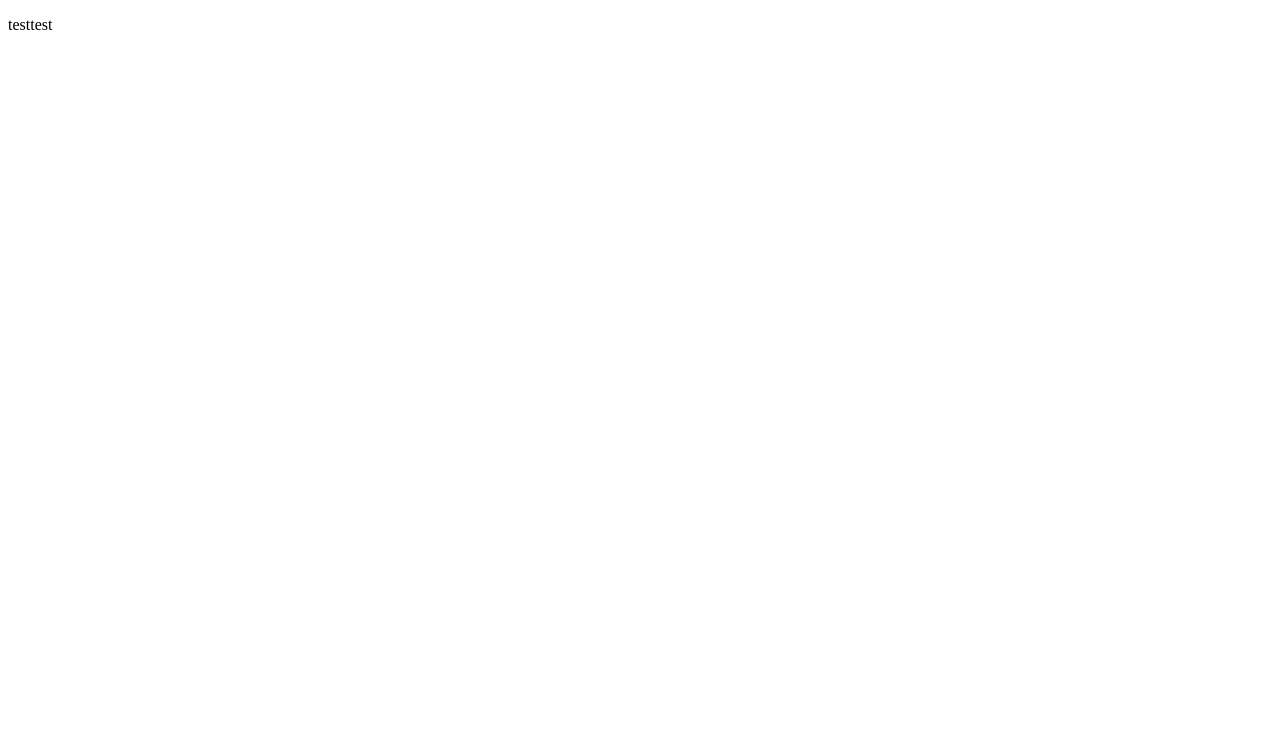
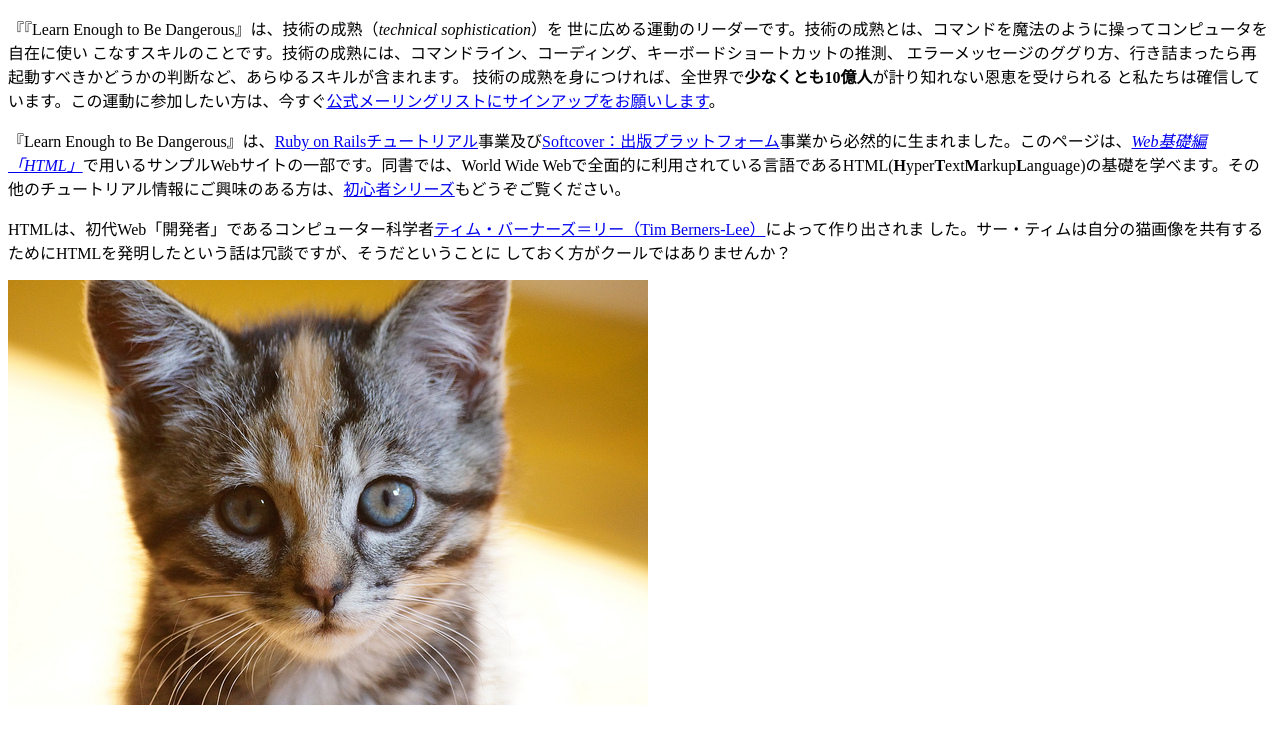
Before and after one commit to sho-i-m/sample_website, a plain HTML site: page index.html in a window 1280 px wide. Drawn offline with Linux system fonts and the light colour scheme.

Commit message:
Add content and some images

```diff
--- a/index.html
+++ b/index.html
@@ -5,6 +5,29 @@
     <meta charset="utf-8">
   </head>
   <body>
-    <p>testtest</p>
+    <p>
+      『『Learn Enough to Be Dangerous』は、技術の成熟（<em>technical sophistication</em>）を
+      世に広める運動のリーダーです。技術の成熟とは、コマンドを魔法のように操ってコンピュータを自在に使い
+      こなすスキルのことです。技術の成熟には、コマンドライン、コーディング、キーボードショートカットの推測、
+      エラーメッセージのググり方、行き詰まったら再起動すべきかどうかの判断など、あらゆるスキルが含まれます。
+      技術の成熟を身につければ、全世界で<strong>少なくとも10億人</strong>が計り知れない恩恵を受けられる
+      と私たちは確信しています。この運動に参加したい方は、今すぐ<a href="https://learnenough.com/
+      email">公式メーリングリストにサインアップをお願いします</a>。
+    </p>
+
+    <p>
+      『Learn Enough to Be Dangerous』は、<a href="https://railstutorial.jp/" target="_blank" rel="noopener noreferrer">Ruby on Railsチュートリアル</a>事業及び<a href="https://www.softcover.io/" target="_blank" rel="noopener noreferrer">Softcover：出版プラットフォーム</a>事業から必然的に生まれました。このページは、<a href="https://railstutorial.jp/
+      web_basics" target="_blank" rel="noopener noreferrer"><em>Web基礎編「HTML」</em></a>で用いるサンプルWebサイトの一部です。同書では、World Wide Webで全面的に利用されている言語であるHTML(<Strong>H</Strong>yper<strong>T</strong>ext<strong>M</strong>arkup<strong>L</strong>anguage)の基礎を学べます。その他のチュートリアル情報にご興味のある方は、<a href="https://railstutorial.jp/learnenough" target="_blank" rel="noopener noreferrer">初心者シリーズ</a>もどうぞご覧ください。
+    </p>
+
+    <p>
+      HTMLは、初代Web「開発者」であるコンピューター科学者<a href="https://ja.wikipedia.org/wiki/
+      %E3%83%86%E3%82%A3%E3%83%A0%E3%83%BB%E3%83%90%E3%83%BC%E3%83%8A%E3%83%BC%E3%82%BA%EF
+      %BC%9D%E3%83%AA%E3%83%BC">ティム・バーナーズ＝リー（Tim Berners-Lee）</a>によって作り出されま
+      した。サー・ティムは自分の猫画像を共有するためにHTMLを発明したという話は冗談ですが、そうだということに
+      しておく方がクールではありませんか？
+    </p>
+
+    <img src="images/kitten.jpg" alt="愛くるしい子猫">
   </body>
 </html>
```
Also changed, not shown: images/kitten.jpg (added).
